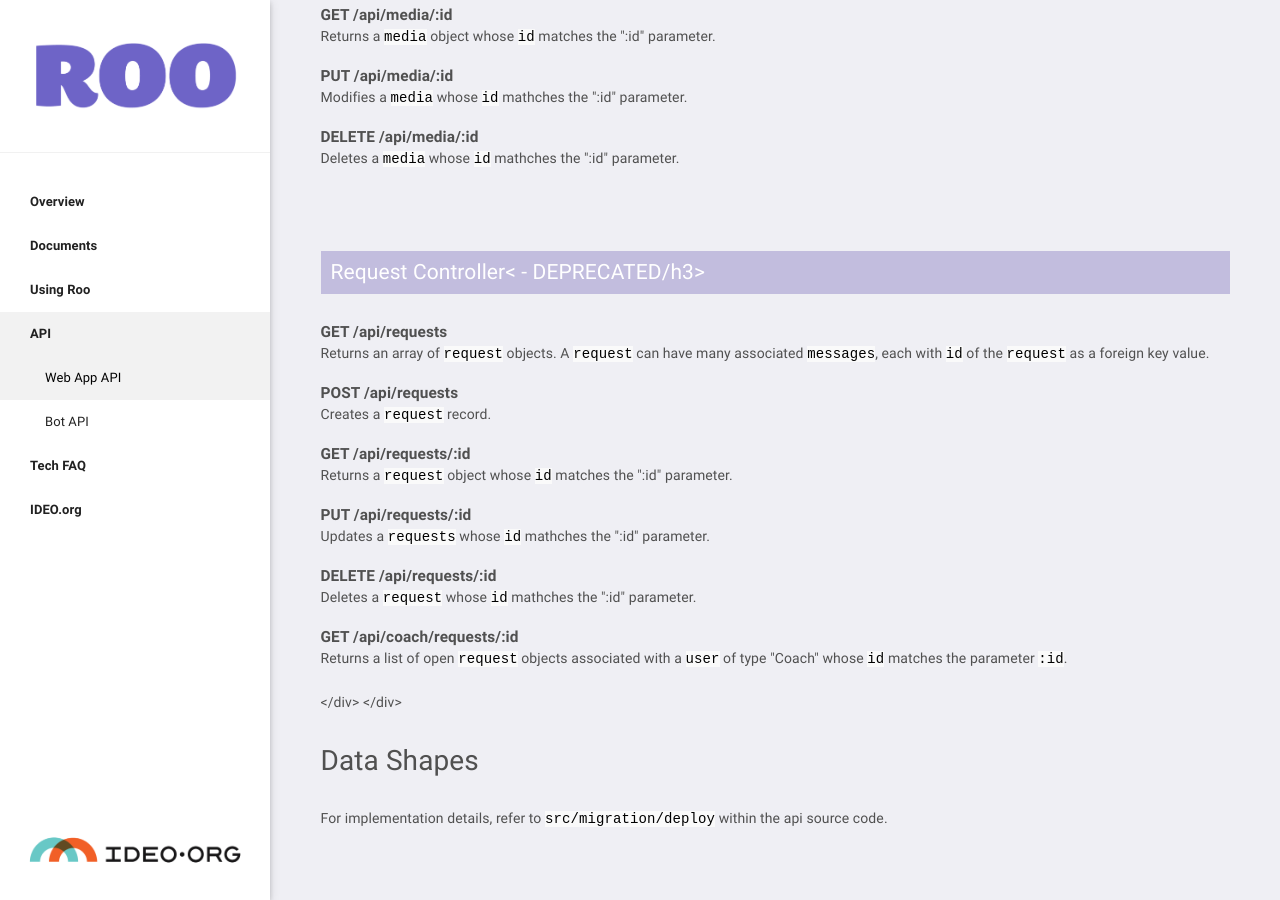
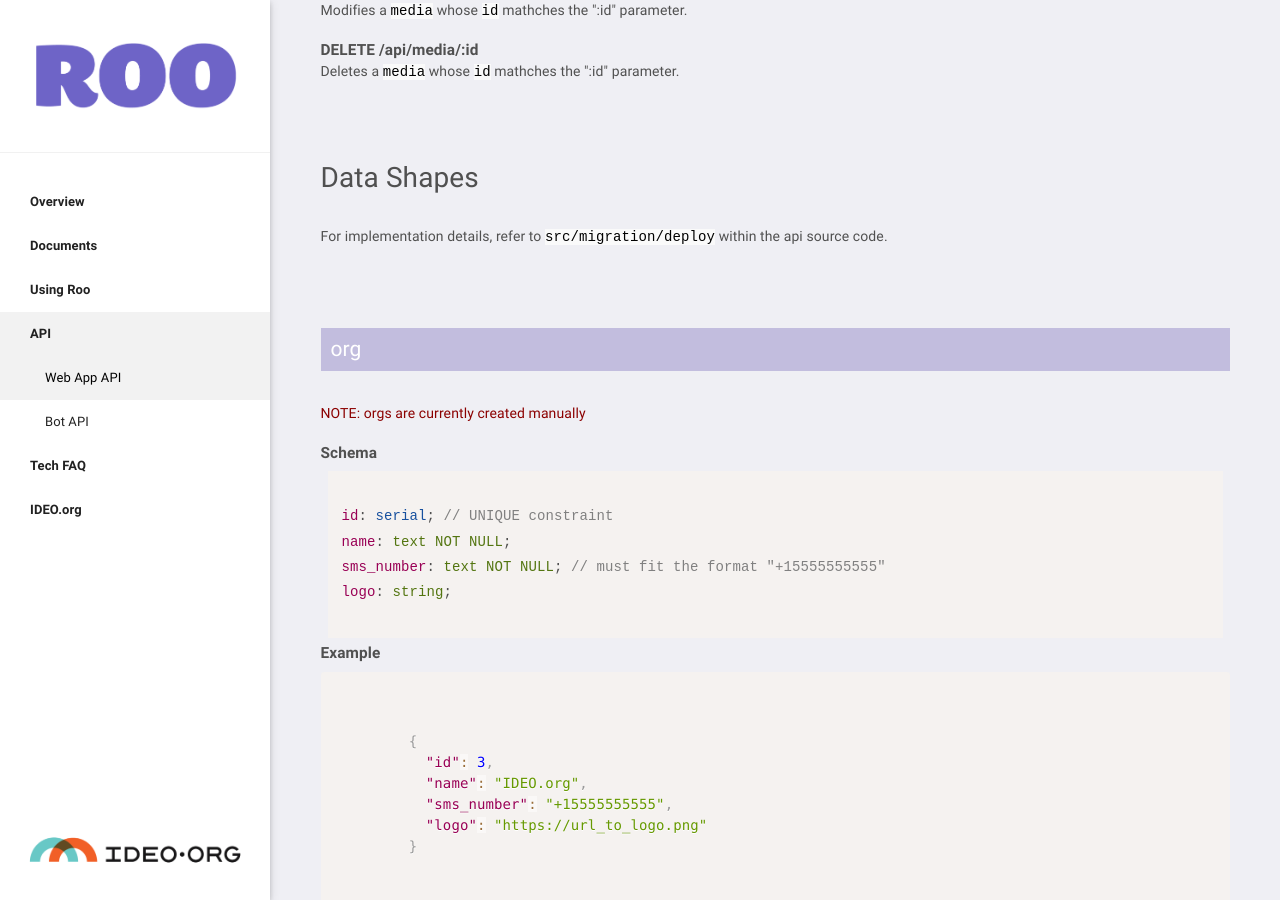
Before and after one commit to IDEOorg/roo_docs_site, a Jekyll site: the page built from _pages/04-API/01-web-app.md, in a window 1280 px wide and 900 px high, scrolled down 4305 px. Built offline with Jekyll 4.4.1, drawn with Linux system fonts in a browser that asks for light colours; some of the changed text lies outside the part shown.

Commit message:
chore(update-documentation): update the roo docs
- include the new column of coach history

[Maintains #165929641]

```diff
--- a/_pages/04-API/01-web-app.md
+++ b/_pages/04-API/01-web-app.md
@@ -36,9 +36,6 @@ title: Web App API
     <span></span>
     <h4 class="title-break">GET /api/clients/:id/viewed_media</h4>
     <p>Returns an array of <span class="inline-code">media</span> objects that have been sent to the <span class="inline-code">user</span>. This is used by the bot to make sure we don't send the same media twice.</p>
-    <span></span>
-    <h4 class="title-break">GET /api/clients/:id/requests</h4>
-    <p>Returns an array of <span class="inline-code">request</span> objects associated with a single <span class="inline-code">user</span>. A single <span class="inline-code">request</span> object is associated with many <span class="inline-code">messages</span> through a foreign key on <span class="inline-code">message</span> objects.</p>
     <span></span>
     <h4 class="title-break">POST /api/clients/:id/viewed_media/:media_id</h4>
     <p>Ceates a <span class="inline-code">viewed_media</span> object. These are used to track which <span class="inline-code">user</span> objects a <span class="inline-code">user</span> has already been sent. If it has been sent, it is considered "viewed."</p>
@@ -195,29 +192,6 @@ title: Web App API
     <p>Deletes a <span class="inline-code">media</span> whose <span class="inline-code">id</span> mathches the ":id" parameter.</p>
   </div>
 </div>
-<div class="row">
-  <div class="col l12 controller">
-    <h3 class="highlight-title">Request Controller< - DEPRECATED/h3>
-    <span></span>
-    <h4 class="title-break">GET /api/requests</h4>
-    <p>Returns an array of <span class="inline-code">request</span> objects. A <span class="inline-code">request</span> can have many associated <span class="inline-code">messages</span>, each with <span class="inline-code">id</span> of the <span class="inline-code">request</span> as a foreign key value.</p>
-    <span></span>
-    <h4 class="title-break">POST /api/requests</h4>
-    <p>Creates a <span class="inline-code">request</span> record.</p>
-    <span></span>
-    <h4 class="title-break">GET /api/requests/:id</h4>
-    <p>Returns a <span class="inline-code">request</span> object whose <span class="inline-code">id</span> matches the ":id" parameter.</p>
-    <span></span>
-    <h4 class="title-break">PUT /api/requests/:id</h4>
-    <p>Updates a <span class="inline-code">requests</span> whose <span class="inline-code">id</span> mathches the ":id" parameter.</p>
-    <span></span>
-    <h4 class="title-break">DELETE /api/requests/:id</h4>
-    <p>Deletes a <span class="inline-code">request</span> whose <span class="inline-code">id</span> mathches the ":id" parameter.</p>
-    <h4 class="title-break">GET /api/coach/requests/:id</h4>
-    <p>Returns a list of open <span class="inline-code">request</span> objects associated with a <span class="inline-code">user</span> of type "Coach" whose <span class="inline-code">id</span> matches the parameter <span class="inline-code">:id</span>.</p>
-    <span></span>
-  </div>
-</div>
 
 
 <div class="row">
@@ -335,6 +309,21 @@ title: Web App API
       <p class="schema-line">
         <span class="schema-key">auth0_id</span>: <span class="schema-string">text</span>; <span class="schema-comment">// not used for clients</span>
       </p>
+            <p class="schema-line">
+        <span class="schema-key">favorites</span>: <span class="schema-string">JSON[]</span>; <span class="schema-comment">// DEFAULT NULL::JSON[]</span>
+      </p>
+      <p class="schema-line">
+        <span class="schema-key">sessions</span>: <span class="schema-string">JSON[]</span>; <span class="schema-comment">// DEFAULT '{}'::JSON[]</span>
+      </p>
+      <p class="schema-line">
+        <span class="schema-key">is_first_login</span>: <span class="schema-boolean">boolean</span>; <span class="schema-comment">// DEFAULT NULL:: boolean</span>
+      </p>
+      <p class="schema-line">
+        <span class="schema-key">active</span>: <span class="schema-boolean">boolean</span>; <span class="schema-comment">// DEFAULT TRUE:: boolean</span>
+      </p>
+      <p class="schema-line">
+        <span class="schema-key">coach_history</span>: <span class="schema-json">JSON[]</span>; <span class="schema-comment">// DEFAULT NULL::JSON[]</span>
+        </p>
     </div>
     <h4>Example</h4>
     <pre>
@@ -541,13 +535,7 @@ title: Web App API
         <span class="schema-key">media_id</span>: <span class="schema-num">integer</span>; <span class="schema-comment">// INDEX</span>
       </p>
       <p class="schema-line">
-        <span class="schema-key">request_id</span>: <span class="schema-num">integer</span>; <span class="schema-comment">// INDEX</span>
-      </p>
-      <p class="schema-line">
         <span class="schema-key">timestamp</span>: <span class="schema-date">timestamptz</span>; <span class="schema-comment">// DEFAULT current time, NOT NULL</span>
-      </p>
-      <p class="schema-line">
-        <span class="schema-key">request_id</span>: <span class="schema-json">JSON[]</span>;
       </p>
       <p class="schema-line">
         <span class="schema-key">topic</span>: <span class="schema-json">text</span>;
@@ -562,7 +550,6 @@ title: Web App API
         "to_user": 280,
         "from_user": 41,
         "media_id": null,
-        "request_id": null,
         "timestamp": "2018-07-22T14:55:53.564Z",
         "responses": null,
         "topic": "checkin"
@@ -603,44 +590,3 @@ title: Web App API
     </pre>
   </div>
 </div>
-
-<!--- REQUEST -->
-<div class="row">
-  <div class="col l12 controller">
-    <h3 class="highlight-title">request</h3>
-    <h4>Schema</h4>
-    <div class="schema-div">
-      <p class="schema-line">
-        <span class="schema-key">id</span>: <span class="schema-num">serial NOT NULL</span>;  <span class="schema-comment">// PRIMARY KEY constraint</span>
-      </p>
-      <p class="schema-line">
-        <span class="schema-key">status</span>: <span class="schema-string">text</span>; <span class="schema-comment">// CHECK 'NEEDS_ASSISTANCE' | 'REPLIED' | 'RESOLVED'</span>
-      </p>
-      <p class="schema-line">
-        <span class="schema-key">user_id</span>: <span class="schema-num">integer  NOT NULL</span>;  <span class="schema-comment">// INDEX</span>
-      </p>
-      <p class="schema-line">
-        <span class="schema-key">task_id</span>: <span class="schema-num">integer  NOT NULL</span>;  <span class="schema-comment">// INDEX</span>
-      </p>
-      <p class="schema-line">
-        <span class="schema-key">created_at</span>: <span class="schema-date">timestamptz</span>;  <span class="schema-comment">// DEFAULT current time</span>
-      </p>
-      <p class="schema-line">
-        <span class="schema-key">updated_at</span>: <span class="schema-date">timestamptz</span>;
-      </p>
-    </div>
-    <h4>Example</h4>
-    <pre>
-    <code class="language-JSON">
-      {
-        "id": 52,
-        "status": "REPLIED",
-        "user_id": 203,
-        "task_id": 377,
-        "created_at": "2018-06-30T23:39:33.230Z",
-        "updated_at": "2018-07-18T15:49:42.882Z"
-      }
-    </code>
-    </pre>
-  </div>
-</div>
```
Also changed, not shown: other parts of _pages/04-API/01-web-app.md (+6 -1 lines), _pages/04-API/02-bot.md (+1 -6 lines), 2 other files.
